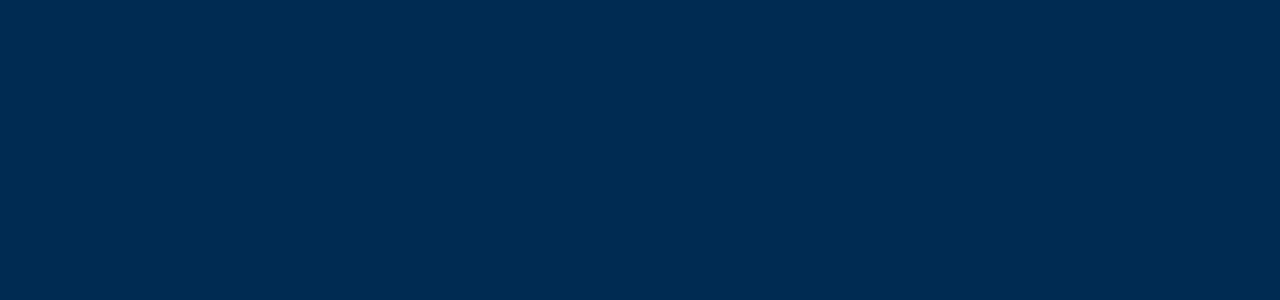
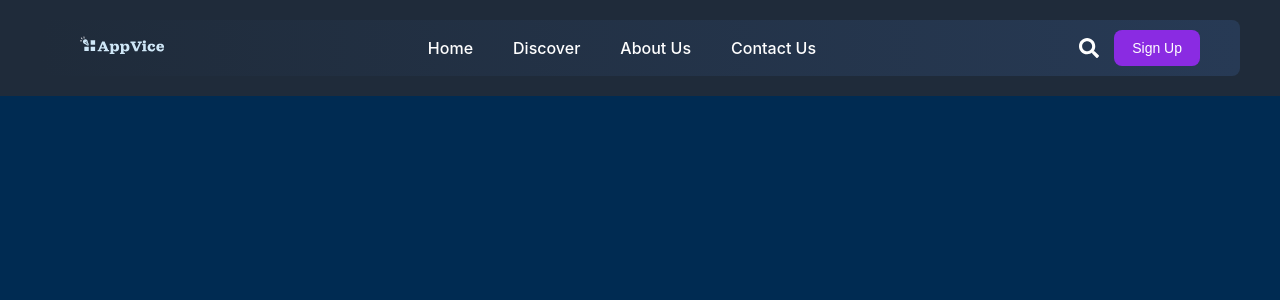
Before and after one commit to makhoulshbeeb/app-space-front, a React (Create React App) app in the folder app-vice/: page / in a window 1280 px wide. Shown: the top 300 px of the page. Built offline with nearby package versions, Linux system fonts and the light colour scheme.

Commit message:
added navbar

```diff
--- a/app-vice/package.json
+++ b/app-vice/package.json
@@ -16,9 +16,10 @@
     "framer-motion": "^11.3.18",
     "react": "^18.3.1",
     "react-dom": "^18.3.1",
+    "react-icons": "^5.2.1",
     "react-player": "^2.16.0",
     "react-redux": "^9.1.2",
-    "react-router-dom": "^6.25.1",
+    "react-router-dom": "^6.26.0",
     "react-scripts": "5.0.1",
     "web-vitals": "^2.1.4"
   },
--- a/app-vice/src/App.jsx
+++ b/app-vice/src/App.jsx
@@ -1,9 +1,10 @@
-import './App.css';
+import "./App.css";
+import Navbar from "./components/navbar/navbar";
 
 function App() {
   return (
     <div className="App">
-
+      <Navbar />
     </div>
   );
 }
--- /dev/null
+++ b/app-vice/src/components/navbar/navbar.css
@@ -0,0 +1,91 @@
+/* navbar.css */
+
+.navbar-container {
+  display: flex;
+  justify-content: center;
+  background-color: #1f2b3a; /* Full-width background color */
+  padding: 20px 20px; /* Vertical padding to create space around the navbar */
+}
+
+.navbar {
+  width: 100%;
+  max-width: 1200px; /* Maximum width of the navbar */
+  padding: 10px 40px;
+  background: linear-gradient(90deg, #1f2b3a 0%, #273a55 100%);
+  border-radius: 8px;
+  display: flex;
+  justify-content: space-between;
+  align-items: center;
+}
+
+.logo img {
+  height: 20px;
+}
+
+.nav-links {
+  list-style: none;
+  display: flex;
+  gap: 20px;
+}
+
+.nav-links li {
+  display: inline-block;
+  color: #ffffff;
+  font-size: 16px;
+  font-weight: 500;
+  padding: 5px 10px;
+  cursor: pointer;
+  transition: color 0.3s ease;
+}
+
+.nav-links li:hover {
+  color: #00d8ff;
+}
+
+.search-login-signup {
+  display: flex;
+  align-items: center;
+  gap: 15px;
+}
+
+.search-icon {
+  color: #ffffff;
+  font-size: 20px;
+  cursor: pointer;
+  transition: color 0.3s ease;
+}
+
+.search-icon:hover {
+  color: #00d8ff;
+}
+
+.login-button,
+.signup-button {
+  padding: 8px 16px;
+  border: 2px solid transparent;
+  border-radius: 8px;
+  font-size: 14px;
+  font-weight: 500;
+  cursor: pointer;
+  transition: all 0.3s ease;
+}
+
+.login-button {
+  background-color: transparent;
+  color: #ffffff;
+  border-color: #8a2be2;
+}
+
+.login-button:hover {
+  background-color: #8a2be2;
+  color: #ffffff;
+}
+
+.signup-button {
+  background-color: #8a2be2;
+  color: #ffffff;
+}
+
+.signup-button:hover {
+  background-color: #6a1bb3;
+}
--- /dev/null
+++ b/app-vice/src/components/navbar/navbar.jsx
@@ -0,0 +1,27 @@
+import "./navbar.css";
+import { FaSearch } from "react-icons/fa";
+
+const Navbar = () => {
+  return (
+    <div className="navbar-container">
+      <nav className="navbar">
+        <div className="logo">
+          <img src="/AppLogo.svg" alt="App Logo" />
+        </div>
+        <ul className="nav-links">
+          <li>Home</li>
+          <li>Discover</li>
+          <li>About Us</li>
+          <li>Contact Us</li>
+        </ul>
+        <div className="search-login-signup">
+          <FaSearch className="search-icon" />
+
+          <button className="signup-button">Sign Up</button>
+        </div>
+      </nav>
+    </div>
+  );
+};
+
+export default Navbar;
```
Also changed, not shown: app-vice/public/AppLogo.svg (added), 1 other file (tests, documents, lock files or other folders).
